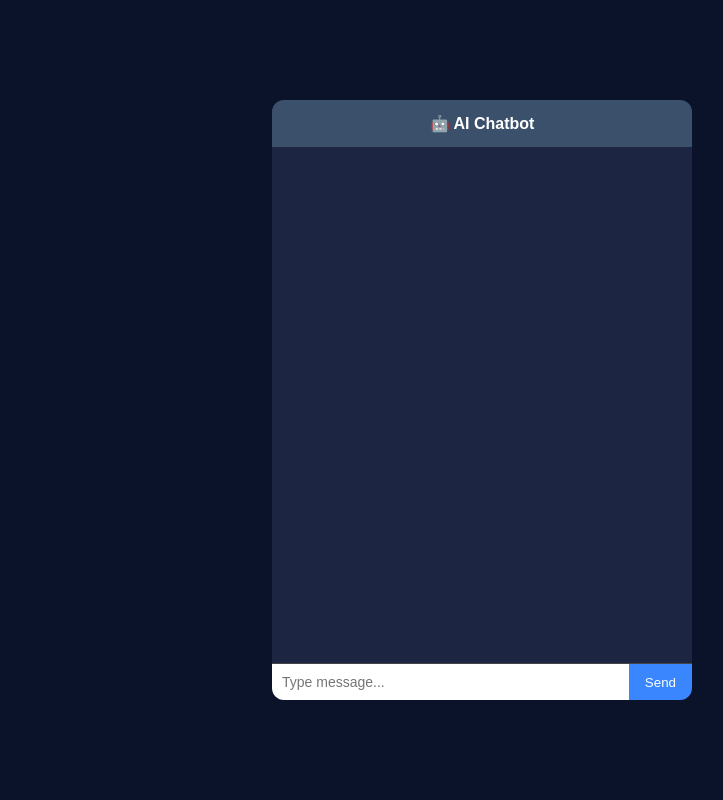
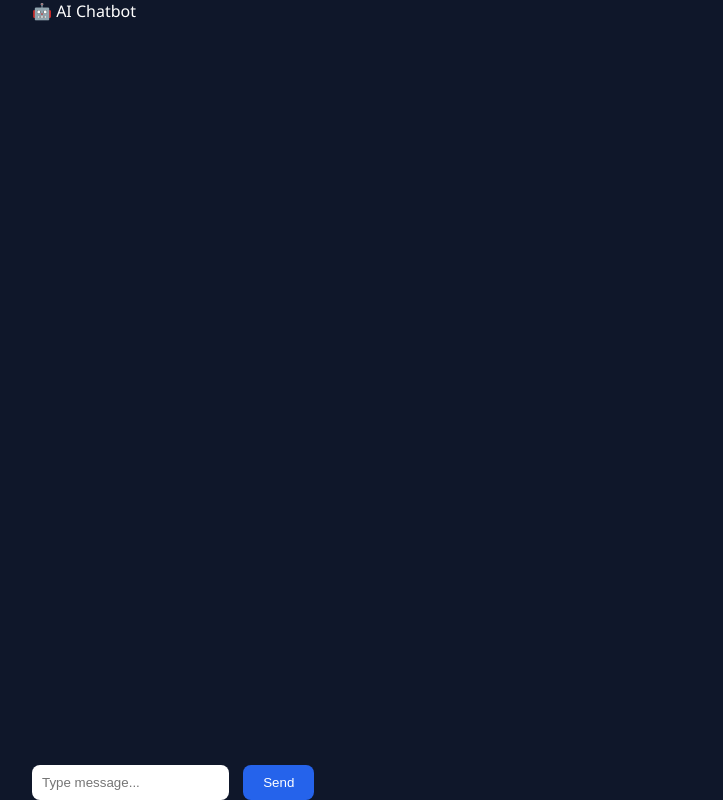
Before and after one commit to bascom259/azure_app, a Flask app: page / in a window 1280 px wide. Shown: the whole page, without its empty margins (158-881 px from the left). Run offline with Flask 3, Linux system fonts and the light colour scheme.

Commit message:
Update style.css

```diff
--- a/static/style.css
+++ b/static/style.css
@@ -1,95 +1,77 @@
 body {
     margin: 0;
-    font-family: Arial, sans-serif;
-    background: #0b132b;
-    display: flex;
-    justify-content: center;
-    align-items: center;
-    height: 100vh;
+    font-family: 'Segoe UI', sans-serif;
+    background: #0f172a;
+    color: white;
 }
 
-/* Container */
 .chat-container {
-    width: 420px;
-    height: 600px;
-    background: #1c2541;
-    border-radius: 12px;
-    display: flex;
-    flex-direction: column;
-    overflow: hidden;
-}
-
-/* Header */
-.header {
-    padding: 14px;
-    text-align: center;
-    background: #3a506b;
-    color: white;
-    font-weight: bold;
-}
-
-/* Chat box */
-.chat-box {
-    flex: 1;
-    padding: 12px;
-    overflow-y: auto;
+    width: 100%;
+    max-width: 900px;
+    margin: auto;
+    height: 100vh;
     display: flex;
     flex-direction: column;
 }
 
-/* Messages */
-.message {
-    margin: 8px 0;
-    padding: 10px 14px;
-    border-radius: 12px;
-    max-width: 75%;
-    line-height: 1.5;
-    font-size: 14px;
+.chat-header {
+    text-align: center;
+    padding: 15px;
+    font-size: 20px;
+    font-weight: bold;
+    background: #1e293b;
+    border-bottom: 1px solid #334155;
 }
 
-/* User */
-.user-message {
-    align-self: flex-end;
-    background: #3a86ff;
-    color: white;
+#chat-box {
+    flex: 1;
+    padding: 20px;
+    overflow-y: auto;
 }
 
-/* Bot */
-.bot-message {
-    align-self: flex-start;
-    background: #2c2f3a;
-    color: #eaeaea;
+.user-msg {
+    background: #2563eb;
+    padding: 12px 16px;
+    border-radius: 15px;
+    margin: 10px 0;
+    max-width: 70%;
+    margin-left: auto;
 }
 
-/* Markdown styling */
-.bot-message h1,
-.bot-message h2,
-.bot-message h3 {
-    margin: 8px 0 4px;
-    color: #ffffff;
+.bot-msg {
+    background: #1e293b;
+    padding: 15px;
+    border-radius: 15px;
+    margin: 10px 0;
+    max-width: 75%;
 }
 
-.bot-message p {
-    margin: 6px 0;
+/* 🔥 Markdown Styling */
+.bot-msg h1, .bot-msg h2, .bot-msg h3 {
+    margin-top: 10px;
 }
 
-.bot-message ul {
-    padding-left: 20px;
-    margin: 6px 0;
+.bot-msg p {
+    margin: 8px 0;
+    line-height: 1.5;
 }
 
-.bot-message li {
-    margin-bottom: 4px;
+.bot-msg ul, .bot-msg ol {
+    margin-left: 20px;
 }
 
-.bot-message strong {
-    color: #ffffff;
+.bot-msg li {
+    margin: 5px 0;
 }
 
-/* Input */
-.input-container {
+.bot-msg strong {
+    color: #60a5fa;
+}
+
+.input-area {
     display: flex;
-    border-top: 1px solid #444;
+    padding: 10px;
+    background: #1e293b;
 }
 
 input {
@@ -97,17 +79,19 @@
     padding: 10px;
     border: none;
     outline: none;
-    font-size: 14px;
+    border-radius: 8px;
 }
 
 button {
-    padding: 10px 16px;
-    background: #3a86ff;
+    margin-left: 10px;
+    padding: 10px 20px;
+    border: none;
+    background: #2563eb;
     color: white;
-    border: none;
+    border-radius: 8px;
     cursor: pointer;
 }
 
 button:hover {
-    background: #2f6edc;
+    background: #1d4ed8;
 }
```
